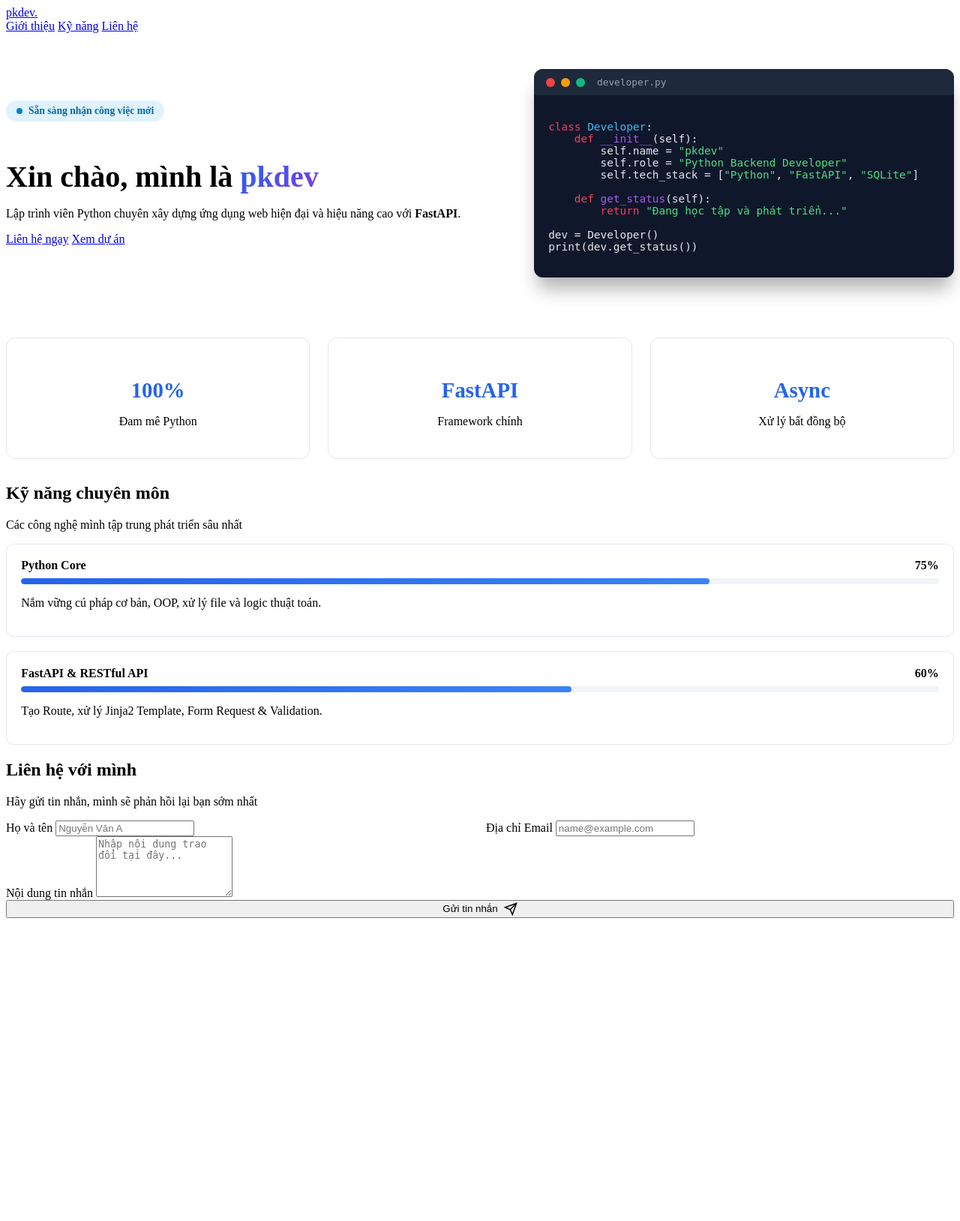
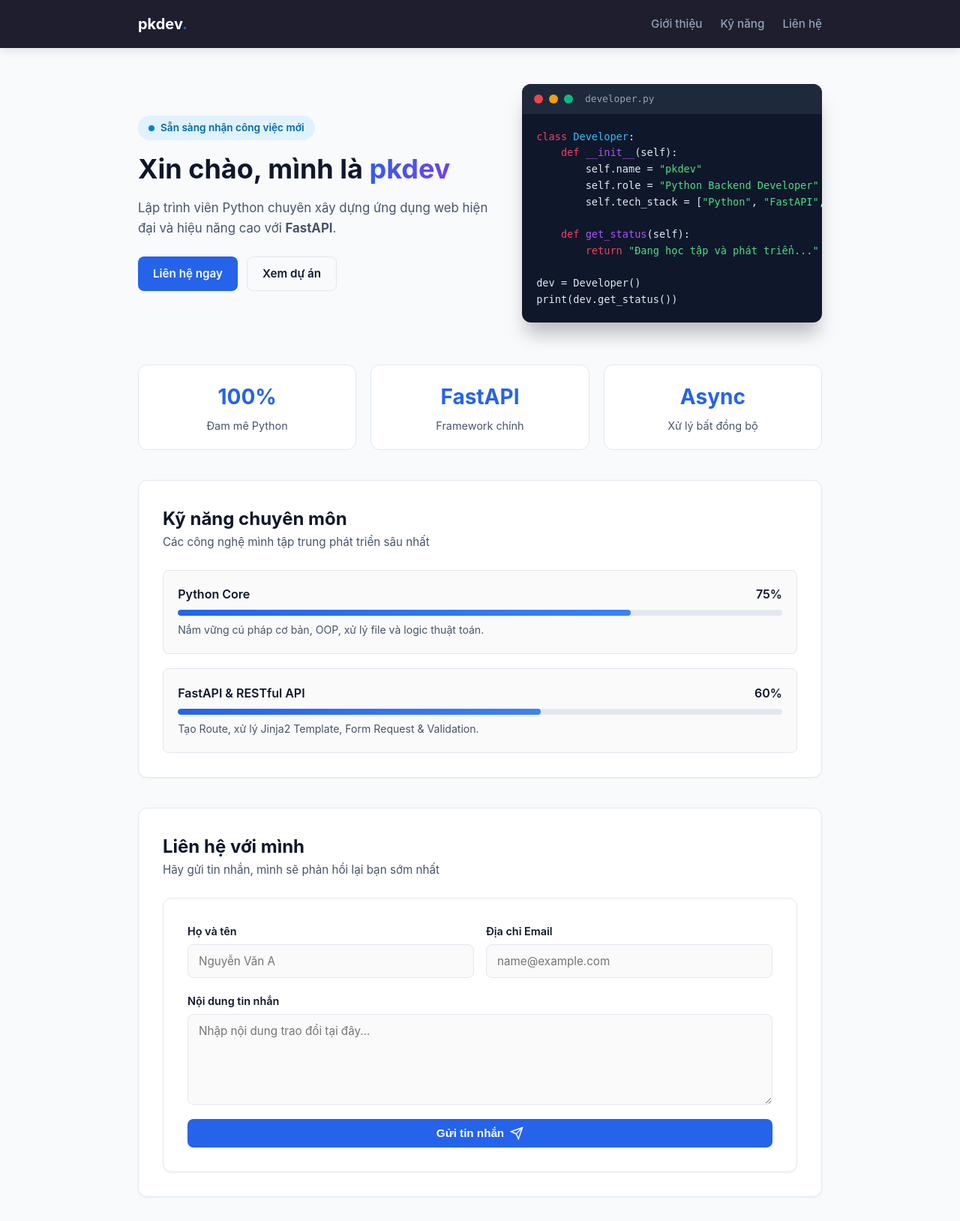
Before and after one commit to pkdev-en/bro-wth, a FastAPI app: page / in a window 1280 px wide. Shown: the whole page at 75% size. Before the commit the page ends 1224 px from the top, so only its background shows below. Run offline with FastAPI, Linux system fonts and the light colour scheme.

Commit message:
Update style.css

```diff
--- a/static/css/style.css
+++ b/static/css/style.css
@@ -1,10 +1,96 @@
-/* --- HERO SECTION LAYOUT --- */
+/* ==========================================
+   1. RESET CƠ BẢN & BIẾN MÀU (CSS VARIABLES)
+   ========================================== */
+:root {
+    --primary: #2563eb;
+    --primary-hover: #1d4ed8;
+    --bg-main: #f8fafc;
+    --card-bg: #ffffff;
+    --text-main: #0f172a;
+    --text-muted: #475569;
+    --border: #e2e8f0;
+    --radius: 12px;
+    --shadow-sm: 0 1px 3px rgba(0, 0, 0, 0.05);
+    --shadow-md: 0 10px 15px -3px rgba(0, 0, 0, 0.05);
+}
+
+* {
+    margin: 0;
+    padding: 0;
+    box-sizing: border-box;
+}
+
+body {
+    font-family: -apple-system, BlinkMacSystemFont, "Segoe UI", Roboto, sans-serif;
+    background-color: var(--bg-main);
+    color: var(--text-main);
+    line-height: 1.6;
+    -webkit-font-smoothing: antialiased;
+}
+
+/* KHUNG CHUẨN ĐỂ KHÔNG BỊ TRÀN VIỀN LỀ TRÁI */
+main {
+    max-width: 960px;
+    margin: 0 auto;
+    padding: 2rem 1.5rem;
+    display: flex;
+    flex-direction: column;
+    gap: 2.5rem;
+}
+
+/* ==========================================
+   2. THANH ĐIỀU HƯỚNG (NAVBAR)
+   ========================================== */
+.navbar {
+    background-color: #1e1e2f;
+    position: sticky;
+    top: 0;
+    z-index: 100;
+    box-shadow: 0 4px 12px rgba(0,0,0,0.1);
+}
+
+.nav-container {
+    max-width: 960px;
+    margin: 0 auto;
+    padding: 1rem 1.5rem;
+    display: flex;
+    justify-content: space-between;
+    align-items: center;
+}
+
+.logo {
+    color: #ffffff;
+    font-size: 1.25rem;
+    font-weight: 700;
+    text-decoration: none;
+}
+
+.logo span { color: var(--primary); }
+
+.nav-links {
+    display: flex;
+    gap: 1.5rem;
+}
+
+.nav-links a {
+    color: #94a3b8;
+    text-decoration: none;
+    font-weight: 500;
+    font-size: 0.95rem;
+    transition: color 0.2s ease;
+}
+
+.nav-links a:hover { color: #ffffff; }
+
+/* ==========================================
+   3. HERO SECTION & TERMINAL
+   ========================================== */
 .hero-container {
     display: grid;
     grid-template-columns: 1.2fr 1fr;
     gap: 2rem;
     align-items: center;
-    padding: 3rem 0;
+    padding: 1rem 0;
 }
 
 .status-pill {
@@ -28,8 +114,8 @@
 }
 
 .hero-title {
-    font-size: 2.5rem;
-    line-height: 1.2;
+    font-size: 2.25rem;
+    line-height: 1.25;
     margin-bottom: 1rem;
 }
 
@@ -39,13 +125,24 @@
     -webkit-text-fill-color: transparent;
 }
 
-/* --- TERMINAL WINDOW --- */
+.hero-subtitle {
+    color: var(--text-muted);
+    font-size: 1.05rem;
+    margin-bottom: 1.5rem;
+}
+
+.hero-actions {
+    display: flex;
+    gap: 12px;
+}
+
+/* TERMINAL WINDOW */
 .hero-terminal {
     background: #0f172a;
-    border-radius: 12px;
+    border-radius: var(--radius);
     overflow: hidden;
-    box-shadow: 0 20px 25px -5px rgba(0, 0, 0, 0.3);
-    font-family: 'Fira Code', monospace, sans-serif;
+    box-shadow: 0 20px 25px -5px rgba(0, 0, 0, 0.25);
+    font-family: 'Fira Code', Consolas, Monaco, monospace;
 }
 
 .terminal-header {
@@ -70,16 +167,67 @@
 .terminal-body {
     padding: 1.2rem;
     color: #e2e8f0;
-    font-size: 0.9rem;
+    font-size: 0.85rem;
+    overflow-x: auto;
 }
 
-/* Highlight màu code */
 .code-keyword { color: #f43f5e; }
 .code-class { color: #38bdf8; }
 .code-func { color: #a855f7; }
 .code-str { color: #4ade80; }
 
-/* --- PROGRESS BARS FOR SKILLS --- */
+/* ==========================================
+   4. THẺ CARD TỔNG QUÁT & KỸ NĂNG
+   ========================================== */
+.card, .section-block {
+    background: var(--card-bg);
+    border: 1px solid var(--border);
+    border-radius: var(--radius);
+    padding: 2rem;
+    box-shadow: var(--shadow-sm);
+}
+
+.section-header {
+    margin-bottom: 1.5rem;
+}
+
+.section-header h2 {
+    font-size: 1.5rem;
+    color: var(--text-main);
+}
+
+.section-header p {
+    color: var(--text-muted);
+    font-size: 0.95rem;
+}
+
+/* STATS GRID */
+.stats-grid {
+    display: grid;
+    grid-template-columns: repeat(3, 1fr);
+    gap: 1.2rem;
+}
+
+.stat-card {
+    background: #ffffff;
+    border: 1px solid var(--border);
+    padding: 1.25rem;
+    text-align: center;
+    border-radius: var(--radius);
+}
+
+.stat-card h3 {
+    font-size: 1.75rem;
+    color: var(--primary);
+    margin-bottom: 4px;
+}
+
+.stat-card p {
+    color: var(--text-muted);
+    font-size: 0.9rem;
+}
+
+/* PROGRESS BARS FOR SKILLS */
 .skills-wrapper {
     display: flex;
     flex-direction: column;
@@ -87,10 +235,10 @@
 }
 
 .skill-card {
-    background: #ffffff;
+    background: #fafafa;
     padding: 1.2rem;
-    border-radius: 10px;
-    border: 1px solid #e2e8f0;
+    border-radius: 8px;
+    border: 1px solid var(--border);
 }
 
 .skill-info {
@@ -103,7 +251,7 @@
 .progress-bar {
     width: 100%;
     height: 8px;
-    background: #f1f5f9;
+    background: #e2e8f0;
     border-radius: 4px;
     overflow: hidden;
     margin-bottom: 8px;
@@ -115,46 +263,95 @@
     border-radius: 4px;
 }
 
-/* --- STATS GRID --- */
-.stats-grid {
-    display: grid;
-    grid-template-columns: repeat(3, 1fr);
-    gap: 1.5rem;
-    margin: 2rem 0;
+.skill-desc {
+    color: var(--text-muted);
+    font-size: 0.88rem;
 }
 
-.stat-card {
-    background: #ffffff;
-    border: 1px solid #e2e8f0;
-    padding: 1.5rem;
-    text-align: center;
-    border-radius: 12px;
-}
-
-.stat-card h3 {
-    font-size: 1.8rem;
-    color: #2563eb;
-    margin-bottom: 4px;
-}
-
-/* --- FORM ROW --- */
+/* ==========================================
+   5. FORM & NÚT BẤM (BUTTONS)
+   ========================================== */
 .form-row {
     display: grid;
     grid-template-columns: 1fr 1fr;
     gap: 1rem;
 }
 
+.form-group {
+    display: flex;
+    flex-direction: column;
+    gap: 6px;
+    margin-bottom: 1.2rem;
+}
+
+label {
+    font-weight: 600;
+    font-size: 0.9rem;
+}
+
+input, textarea {
+    padding: 12px 14px;
+    border: 1px solid var(--border);
+    border-radius: 8px;
+    font-size: 0.95rem;
+    font-family: inherit;
+    background-color: #fafafa;
+    transition: all 0.2s ease;
+}
+
+input:focus, textarea:focus {
+    outline: none;
+    border-color: var(--primary);
+    box-shadow: 0 0 0 3px rgba(37, 99, 235, 0.15);
+    background-color: #ffffff;
+}
+
+/* BUTTONS */
+.btn {
+    display: inline-flex;
+    align-items: center;
+    justify-content: center;
+    padding: 10px 20px;
+    border-radius: 8px;
+    font-weight: 600;
+    font-size: 0.95rem;
+    text-decoration: none;
+    cursor: pointer;
+    border: none;
+    transition: all 0.2s ease;
+}
+
+.btn-primary {
+    background-color: var(--primary);
+    color: #ffffff;
+}
+
+.btn-primary:hover {
+    background-color: var(--primary-hover);
+}
+
+.btn-outline {
+    background-color: transparent;
+    color: var(--text-main);
+    border: 1px solid var(--border);
+}
+
+.btn-outline:hover {
+    background-color: #f1f5f9;
+}
+
 .btn-full {
     width: 100%;
-    display: flex;
-    justify-content: center;
-    align-items: center;
     gap: 8px;
 }
 
-/* Responsive cho điện thoại */
+/* ==========================================
+   6. RESPONSIVE CHO MÀN HÌNH NHỎ (MOBILE/IPAD)
+   ========================================== */
 @media (max-width: 768px) {
+    main { padding: 1.5rem 1rem; }
     .hero-container, .form-row, .stats-grid {
         grid-template-columns: 1fr;
     }
+    .hero-title { font-size: 1.8rem; }
 }
```
